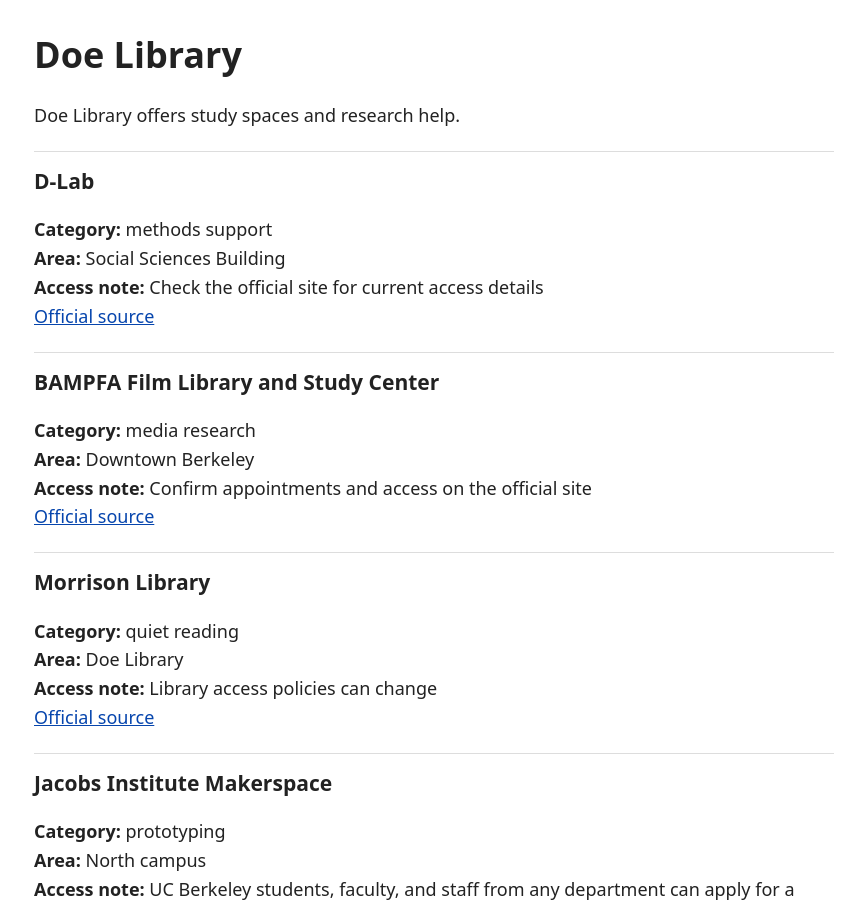
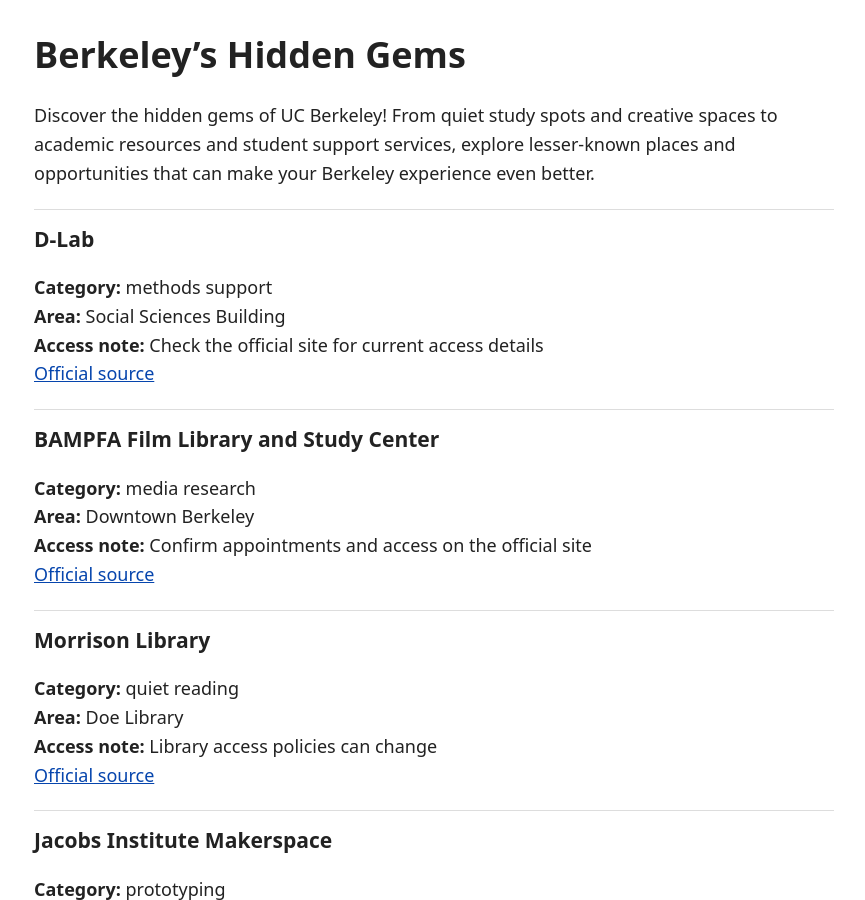
Before and after one commit to lillianhe629/hidden-berkeley, a Jekyll site: the page built from docs/index.md, in a window 1280 px wide and 900 px high. Shown: the whole window, without its empty margins (206-1071 px from the left). Built offline with Jekyll 4.4.1, drawn with Linux system fonts in a browser that asks for light colours.

Commit message:
Update index.md

```diff
--- a/docs/index.md
+++ b/docs/index.md
@@ -1,11 +1,11 @@
 ---
 layout: default
-title:  Doe Library
+title:  Berkeley's Hidden Gems
 ---
 
-# Doe Library
+# Berkeley's Hidden Gems
 
-Doe Library offers study spaces and research help.
+Discover the hidden gems of UC Berkeley! From quiet study spots and creative spaces to academic resources and student support services, explore lesser-known places and opportunities that can make your Berkeley experience even better.
 
 <!-- Edit the heading and introduction above. The supplied loop below displays each row of the CSV. -->
 {% for resource in site.data.locations %}
```
